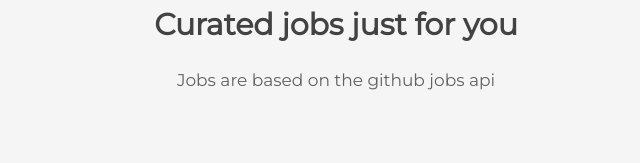
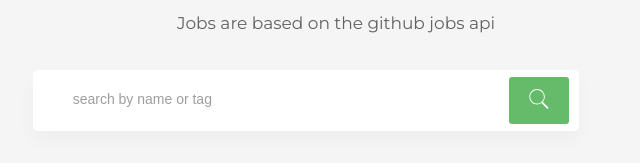
Before and after one commit to vanderkilu/job-listing, a React (Create React App) app: page / in a window 1280 px wide. Shown: the part 435-598 px from the top of the page, without its empty margins (304-944 px from the left). Built offline with nearby package versions, Linux system fonts and the light colour scheme.

Commit message:
creating the search form

```diff
--- a/src/App.js
+++ b/src/App.js
@@ -1,11 +1,13 @@
 import React from 'react';
 import './App.css';
 import Welcome from './components/Welcome'
+import Search from './components/Search'
 
 function App() {
   return (
     <div className="wrapper">
         <Welcome />
+        <Search/>
     </div>
   );
 }
--- /dev/null
+++ b/src/components/Search/index.css
@@ -0,0 +1,37 @@
+.search {
+    margin-top: 2rem;
+}
+.search__form {
+    width: 80%;
+    margin: 0 auto;
+    display: flex;
+    justify-content: center;
+    align-items: center;
+}
+.search__input {
+    padding: 2.5rem 4rem;
+    border: none;
+    border-radius: 5px;
+    width: 100%;
+    box-shadow: var(--box-shadow);
+    font-size: inherit;
+}
+.search__input:focus {
+    outline: none;
+}
+.search__input::placeholder {
+    font-size: 1.4rem;
+    color: var(--color-text-tertiary)
+}
+.btn {
+    transform: translateX(-7rem);
+    border: none;
+    background-color: var(--color-primary);
+    border-radius: 3px;
+    padding: 1.2rem 2rem;
+    cursor: pointer;
+}
+.search__icon {
+    width: 2rem;
+    height: 2rem;
+}
--- /dev/null
+++ b/src/components/Search/index.js
@@ -0,0 +1,18 @@
+import React from 'react'
+import './index.css'
+import searchIcon from './search.svg'
+
+function Search() {
+    return (
+        <div className="search">
+            <form className="search__form">
+                <input className="search__input" placeholder="search by name or tag"/>
+                <button className="btn" type="submit">
+                    <img src={searchIcon}  alt="search icon" className="search__icon"/>
+                </button>
+            </form>
+        </div>
+    )
+}
+
+export default Search
--- a/src/components/Welcome/index.css
+++ b/src/components/Welcome/index.css
@@ -5,7 +5,7 @@
     flex-direction: column;
 }
 .welcome__img {
-    width: 60%;
+    width: 50%;
 }
 .welcome__text {
     font-size: 3rem;
--- a/src/index.css
+++ b/src/index.css
@@ -8,6 +8,9 @@ body {
 }
 
 :root {
+    --color-primary: #66bb6a;
     --color-text-primary: #424242;
     --color-text-secondary: #616161;
+    --color-text-tertiary: #9e9e9e;
+    --box-shadow: 0 1rem 2rem rgba(0,0,0,0.03);
 }
```
Also changed, not shown: src/components/Search/search.svg (added).
